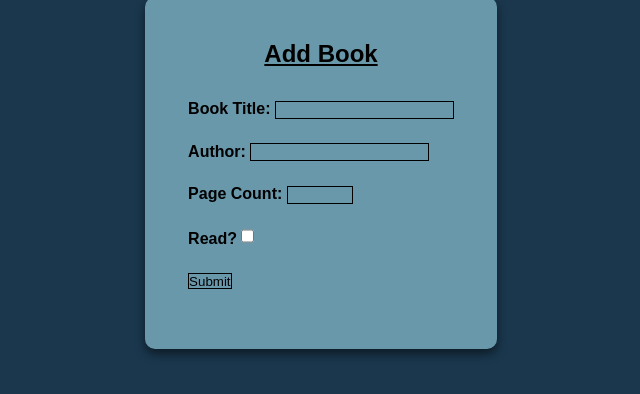
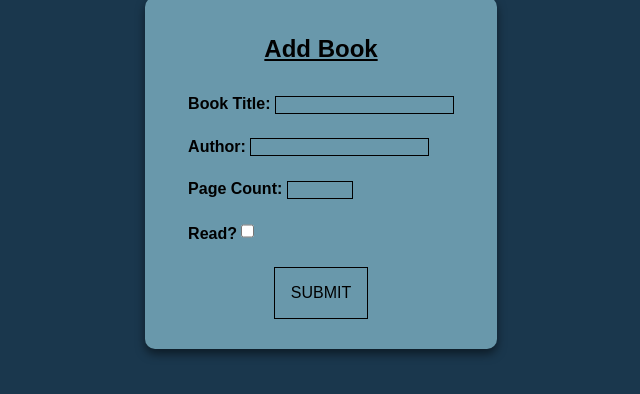
Before and after one commit to KyleHilbert/library, a plain HTML site: page index.html in a window 1280 px wide. Shown: the part 72-466 px from the top of the page, without its empty margins (319-959 px from the left). Drawn offline with Linux system fonts and the light colour scheme.

Commit message:
Changed button to input

```diff
--- a/index.html
+++ b/index.html
@@ -32,8 +32,8 @@
             <label for="read">Read?</label>
             <input type="checkbox" id="read" />
           </div>
-          <div class="formBox">
-            <input type="submit" />
+          <div class="addBook">
+            <input class="addBook" type="submit" />
           </div>
         </form>
       </div>
```
